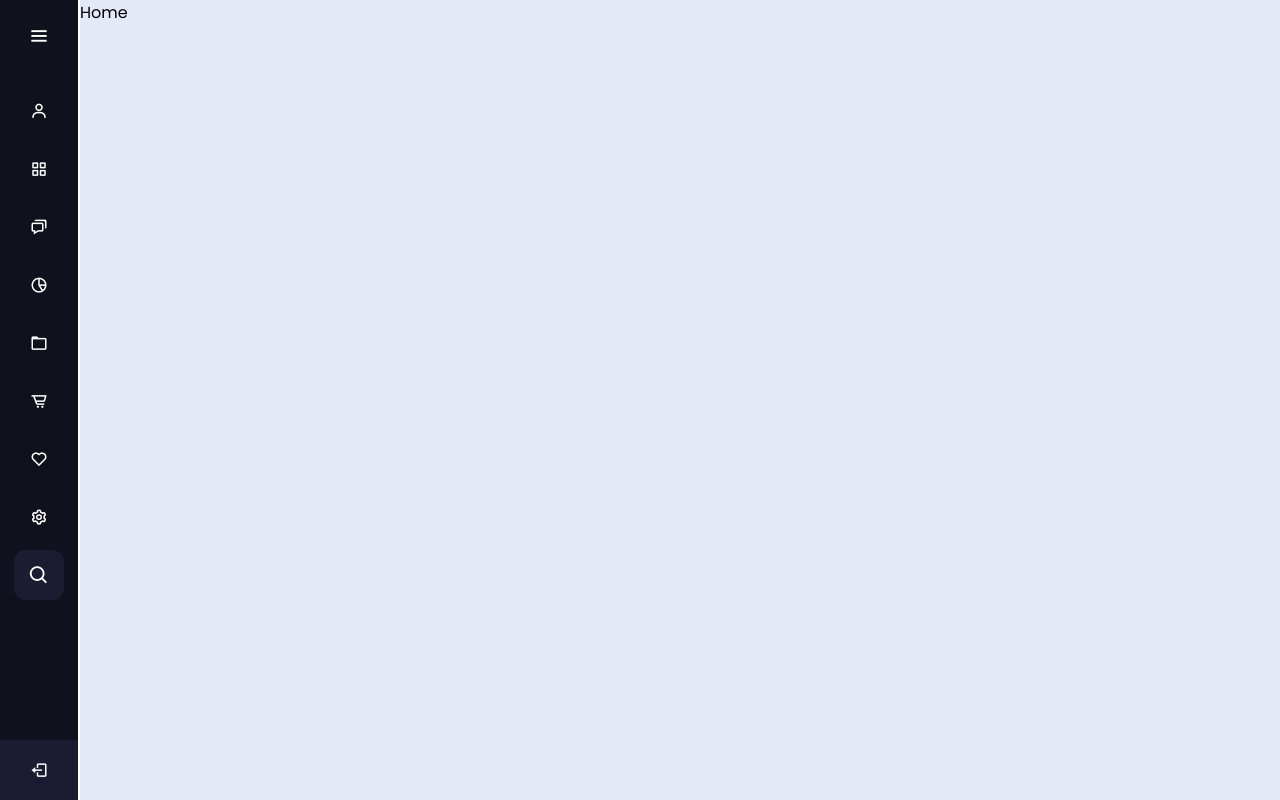
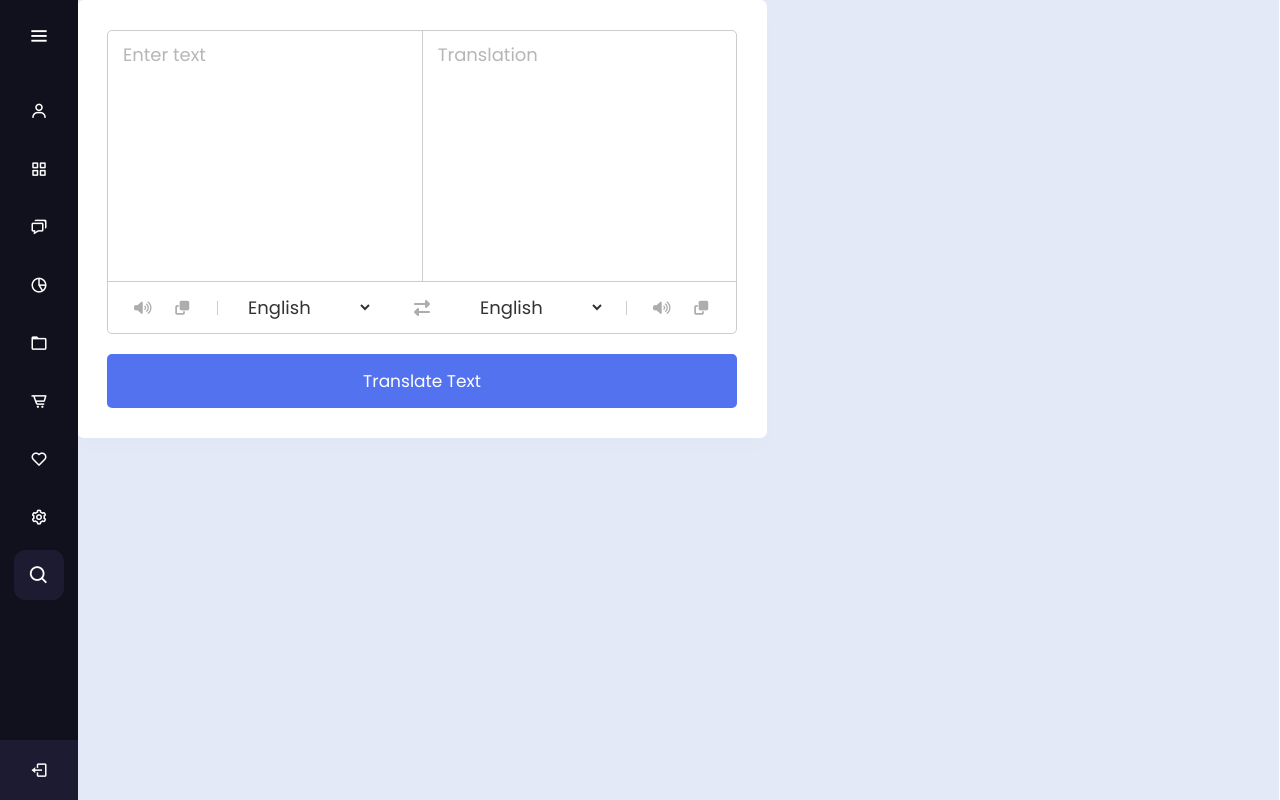
Before and after one commit to IllyaHavrulyk/leolang-frontend, a React (Create React App) app: page / in a window 1280 px wide. Built offline with nearby package versions, Linux system fonts and the light colour scheme; no server answers.

Commit message:
Added Translation tracking.

```diff
--- a/package.json
+++ b/package.json
@@ -10,8 +10,9 @@
     "react": "^18.2.0",
     "react-dom": "^18.2.0",
     "react-router-dom": "^6.6.0",
-    "react-scripts": "5.0.1",
+    "react-scripts": "^5.0.1",
     "sass": "^1.57.1",
+    "uuid": "^9.0.0",
     "web-vitals": "^2.1.4"
   },
   "scripts": {
--- a/public/index.html
+++ b/public/index.html
@@ -16,6 +16,7 @@
     -->
     <link rel="manifest" href="%PUBLIC_URL%/manifest.json" />
     <link href='https://unpkg.com/boxicons@2.1.4/css/boxicons.min.css' rel='stylesheet'>
+    <link rel="stylesheet" href="https://cdnjs.cloudflare.com/ajax/libs/font-awesome/6.2.1/css/all.min.css">
     <!--
       Notice the use of %PUBLIC_URL% in the tags above.
       It will be replaced with the URL of the `public` folder during the build.
--- a/src/components/common/Home.jsx
+++ b/src/components/common/Home.jsx
@@ -1,32 +1,41 @@
 import React from 'react'
 import axios from 'axios';
+import { Translator } from './Translator';
 
 
 const Home = () => {
+    let sourceText = React.useRef();
+    const [translatedText, setTranslatedText] = React.useState("");
 
-    axios({
+
+    async function handleFormChange(event) {
+        event.preventDefault();
+        const translatedText = await translateText();
+        setTranslatedText(translatedText);
+    }
+
+    async function translateText() {
+        let translatedText = await axios({
             method: "post",
             url: "https://api-translate.systran.net/translation/text/translate",
             responseType: "json",
             headers: {
-            "Authorization": "Key "
+                "Authorization": "Key 78b207fd-a1ae-4881-9d91-9d06948cdb54"
             },
             data: {
-            input: ["Всім привіт, я маю синдром дауна."],
+                input: [sourceText.current.value],
                 target: "en"
             }
         })
-        .catch(error => {
-            console.error(error);
-        })
-        .then(data => {
-            console.log(data);
-        })
+
+        return translatedText.data.outputs[0].output;
+    }
     return (
         <div className='home-section'>
-
-            Home</div>
+            <Translator />
+        </div>
     )
 }
 
+
 export default Home;
--- /dev/null
+++ b/src/components/common/Translator.jsx
@@ -0,0 +1,59 @@
+import React, { useState, useRef, useEffect } from 'react'
+import { countries } from "../scripts/countries";
+import "../../styles/Sidebar.scss";
+import { v4 as uuidv4 } from 'uuid';
+
+export const Translator = () => {
+
+    const [toLanguage, setToLanguage] = useState("en-GB");
+    const toText = useRef();
+    const [fromLanguage, setFromLanguage] = useState("en-GB");
+    const fromText = useRef();
+
+    function fillLanguageOptions() {
+        return Object.keys(countries).map((country_code) => {
+            return <option value={country_code}  key={uuidv4()}>{countries[country_code]}</option>;
+        })
+    }
+
+    function handleSelect(e){
+        const newToLanguage = e.target.value;
+        setToLanguage(newToLanguage)
+        console.log(toLanguage);
+    }
+
+    function handleInput(e){
+        const newToText = e.target.value;
+        toText.current.value = newToText;
+        console.log("FromText from function", fromText);
+    }
+
+    return (
+        <div className="container">
+            <div className="wrapper">
+                <div className="text-input">
+                    <textarea spellCheck="false" className="from-text" placeholder="Enter text" onChange={handleInput} ref={fromText} />
+                    <textarea spellCheck="false" readOnly disabled className="to-text" placeholder="Translation" ref={toText} />
+                </div>
+                <ul className="controls">
+                    <li className="row from">
+                        <div className="icons">
+                            <i id="from" className="fas fa-volume-up"></i>
+                            <i id="from" className="fas fa-copy"></i>
+                        </div>
+                        <select value={fromLanguage}>{fillLanguageOptions()}</select>
+                    </li>
+                    <li className="exchange"><i className="fas fa-exchange-alt"></i></li>
+                    <li className="row to">
+                        <select value={toLanguage} onChange={handleSelect}>{fillLanguageOptions()}</select>
+                        <div className="icons">
+                            <i id="to" className="fas fa-volume-up"></i>
+                            <i id="to" className="fas fa-copy"></i>
+                        </div>
+                    </li>
+                </ul>
+            </div>
+            <button>Translate Text</button>
+        </div>
+    )
+}
--- /dev/null
+++ b/src/components/scripts/countries.js
@@ -0,0 +1,99 @@
+export const countries = {
+    "am-ET": "Amharic",
+    "ar-SA": "Arabic",
+    "be-BY": "Bielarus",
+    "bem-ZM": "Bemba",
+    "bi-VU": "Bislama",
+    "bjs-BB": "Bajan",
+    "bn-IN": "Bengali",
+    "bo-CN": "Tibetan",
+    "br-FR": "Breton",
+    "bs-BA": "Bosnian",
+    "ca-ES": "Catalan",
+    "cop-EG": "Coptic",
+    "cs-CZ": "Czech",
+    "cy-GB": "Welsh",
+    "da-DK": "Danish",
+    "dz-BT": "Dzongkha",
+    "de-DE": "German",
+    "dv-MV": "Maldivian",
+    "el-GR": "Greek",
+    "en-GB": "English",
+    "es-ES": "Spanish",
+    "et-EE": "Estonian",
+    "eu-ES": "Basque",
+    "fa-IR": "Persian",
+    "fi-FI": "Finnish",
+    "fn-FNG": "Fanagalo",
+    "fo-FO": "Faroese",
+    "fr-FR": "French",
+    "gl-ES": "Galician",
+    "gu-IN": "Gujarati",
+    "ha-NE": "Hausa",
+    "he-IL": "Hebrew",
+    "hi-IN": "Hindi",
+    "hr-HR": "Croatian",
+    "hu-HU": "Hungarian",
+    "id-ID": "Indonesian",
+    "is-IS": "Icelandic",
+    "it-IT": "Italian",
+    "ja-JP": "Japanese",
+    "kk-KZ": "Kazakh",
+    "km-KM": "Khmer",
+    "kn-IN": "Kannada",
+    "ko-KR": "Korean",
+    "ku-TR": "Kurdish",
+    "ky-KG": "Kyrgyz",
+    "la-VA": "Latin",
+    "lo-LA": "Lao",
+    "lv-LV": "Latvian",
+    "men-SL": "Mende",
+    "mg-MG": "Malagasy",
+    "mi-NZ": "Maori",
+    "ms-MY": "Malay",
+    "mt-MT": "Maltese",
+    "my-MM": "Burmese",
+    "ne-NP": "Nepali",
+    "niu-NU": "Niuean",
+    "nl-NL": "Dutch",
+    "no-NO": "Norwegian",
+    "ny-MW": "Nyanja",
+    "ur-PK": "Pakistani",
+    "pau-PW": "Palauan",
+    "pa-IN": "Panjabi",
+    "ps-PK": "Pashto",
+    "pis-SB": "Pijin",
+    "pl-PL": "Polish",
+    "pt-PT": "Portuguese",
+    "rn-BI": "Kirundi",
+    "ro-RO": "Romanian",
+    "ru-RU": "Russian",
+    "sg-CF": "Sango",
+    "si-LK": "Sinhala",
+    "sk-SK": "Slovak",
+    "sm-WS": "Samoan",
+    "sn-ZW": "Shona",
+    "so-SO": "Somali",
+    "sq-AL": "Albanian",
+    "sr-RS": "Serbian",
+    "sv-SE": "Swedish",
+    "sw-SZ": "Swahili",
+    "ta-LK": "Tamil",
+    "te-IN": "Telugu",
+    "tet-TL": "Tetum",
+    "tg-TJ": "Tajik",
+    "th-TH": "Thai",
+    "ti-TI": "Tigrinya",
+    "tk-TM": "Turkmen",
+    "tl-PH": "Tagalog",
+    "tn-BW": "Tswana",
+    "to-TO": "Tongan",
+    "tr-TR": "Turkish",
+    "uk-UA": "Ukrainian",
+    "uz-UZ": "Uzbek",
+    "vi-VN": "Vietnamese",
+    "wo-SN": "Wolof",
+    "xh-ZA": "Xhosa",
+    "yi-YD": "Yiddish",
+    "zu-ZA": "Zulu"
+}
--- a/src/styles/Sidebar.scss
+++ b/src/styles/Sidebar.scss
@@ -18,6 +18,7 @@
   z-index: 99;
   transition: all 0.5s ease;
 }
+
 .sidebar.open{
   width: 250px;
 }
@@ -234,7 +235,7 @@
   background: #E4E9F7;
   min-height: 100vh;
   top: 0;
-  left: 80px;
+  left: 77px;
   width: calc(100% - 78px);
   transition: all 0.5s ease;
   z-index: 2;
@@ -250,6 +251,160 @@
   font-weight: 500;
 }
 
+.translations{
+  position: relative;
+  width: 100%;
+  height: max-content;
+  display: flex;
+  justify-content: center;
+  background: #000;
+  &-input{
+    position: relative;
+    padding-top: 5px;
+    margin: 10px 20px;
+  }
+}
+
+.container{
+  max-width: 690px;
+  width: 100%;
+  padding: 30px;
+  background: #fff;
+  border-radius: 7px;
+  box-shadow: 0 10px 20px rgba(0,0,0,0.01);
+}
+.wrapper{
+  border-radius: 5px;
+  border: 1px solid #ccc;
+}
+.wrapper .text-input{
+  display: flex;
+  border-bottom: 1px solid #ccc;
+}
+.text-input .to-text{
+  border-radius: 0px;
+  border-left: 1px solid #ccc;
+}
+.text-input textarea{
+  height: 250px;
+  width: 100%;
+  border: none;
+  outline: none;
+  resize: none;
+  background: none;
+  font-size: 18px;
+  padding: 10px 15px;
+  border-radius: 5px;
+}
+.text-input textarea::placeholder{
+  color: #b7b6b6;
+}
+.controls, li, .icons, .icons i{
+  display: flex;
+  align-items: center;
+  justify-content: space-between;
+}
+.controls{
+  list-style: none;
+  padding: 12px 15px;
+}
+.controls .row .icons{
+  width: 38%;
+}
+.controls .row .icons i{
+  width: 50px;
+  color: #adadad;
+  font-size: 14px;
+  cursor: pointer;
+  transition: transform 0.2s ease;
+  justify-content: center;
+}
+.controls .row.from .icons{
+  padding-right: 15px;
+  border-right: 1px solid #ccc;
+}
+.controls .row.to .icons{
+  padding-left: 15px;
+  border-left: 1px solid #ccc;
+}
+.controls .row select{
+  color: #333;
+  border: none;
+  outline: none;
+  font-size: 18px;
+  background: none;
+  padding-left: 5px;
+}
+.text-input textarea::-webkit-scrollbar{
+  width: 4px;
+}
+.controls .row select::-webkit-scrollbar{
+  width: 8px;
+}
+.text-input textarea::-webkit-scrollbar-track,
+.controls .row select::-webkit-scrollbar-track{
+  background: #fff;
+}
+.text-input textarea::-webkit-scrollbar-thumb{
+  background: #ddd;
+  border-radius: 8px;
+}
+.controls .row select::-webkit-scrollbar-thumb{
+  background: #999;
+  border-radius: 8px;
+  border-right: 2px solid #ffffff;
+}
+.controls .exchange{
+  color: #adadad;
+  cursor: pointer;
+  font-size: 16px;
+  transition: transform 0.2s ease;
+}
+.controls i:active{
+  transform: scale(0.9);
+}
+.container button{
+  width: 100%;
+  padding: 14px;
+  outline: none;
+  border: none;
+  color: #fff;
+  cursor: pointer;
+  margin-top: 20px;
+  font-size: 17px;
+  border-radius: 5px;
+  background: #5372F0;
+}
+
+@media (max-width: 660px){
+  .container{
+    padding: 20px;
+  }
+  .wrapper .text-input{
+    flex-direction: column;
+  }
+  .text-input .to-text{
+    border-left: 0px;
+    border-top: 1px solid #ccc;
+  }
+  .text-input textarea{
+    height: 200px;
+  }
+  .controls .row .icons{
+    display: none;
+  }
+  .container button{
+    padding: 13px;
+    font-size: 16px;
+  }
+  .controls .row select{
+    font-size: 16px;
+  }
+  .controls .exchange{
+    font-size: 14px;
+  }
+}
+
 @media (max-width: 420px) {
   .sidebar li .tooltip{
     display: none;
```
Also changed, not shown: 1 other file (tests, documents, lock files or other folders). Lines whose indentation alone changed are shown as unchanged.
